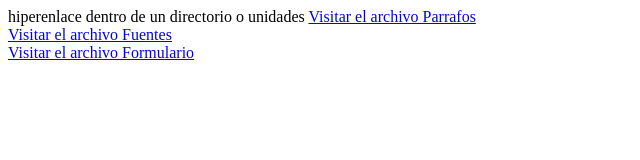
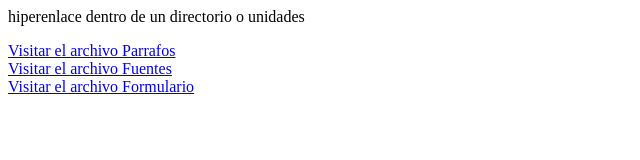
Before and after one commit to norma2005/Unidad2-Sesi-n-12, a plain HTML site: page index.html in a window 1280 px wide. Shown: the whole page, without its empty margins (0-640 px from the left). Drawn offline with Linux system fonts and the light colour scheme.

Commit message:
Update index.html

```diff
--- a/index.html
+++ b/index.html
@@ -11,7 +11,7 @@
 
 <body>
 
-hiperenlace dentro de un directorio o unidades
+hiperenlace dentro de un directorio o unidades <p>
 
 
 </body>
```
